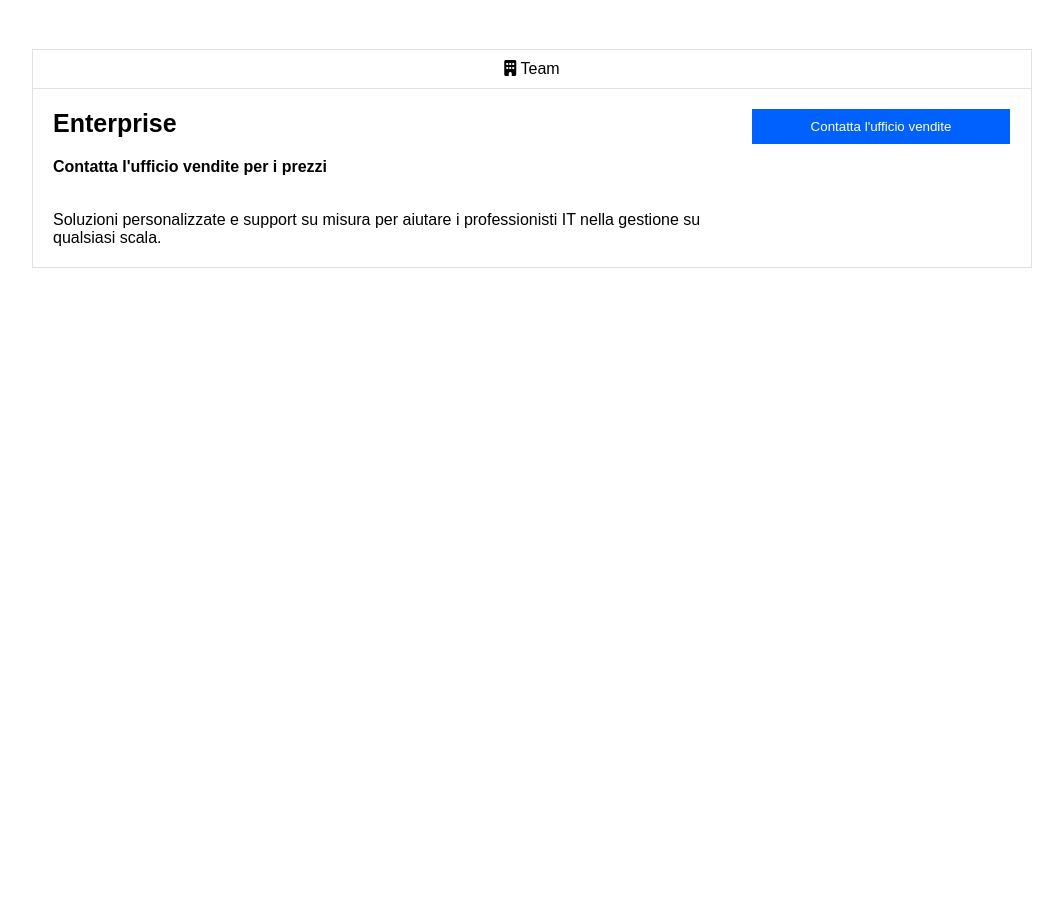
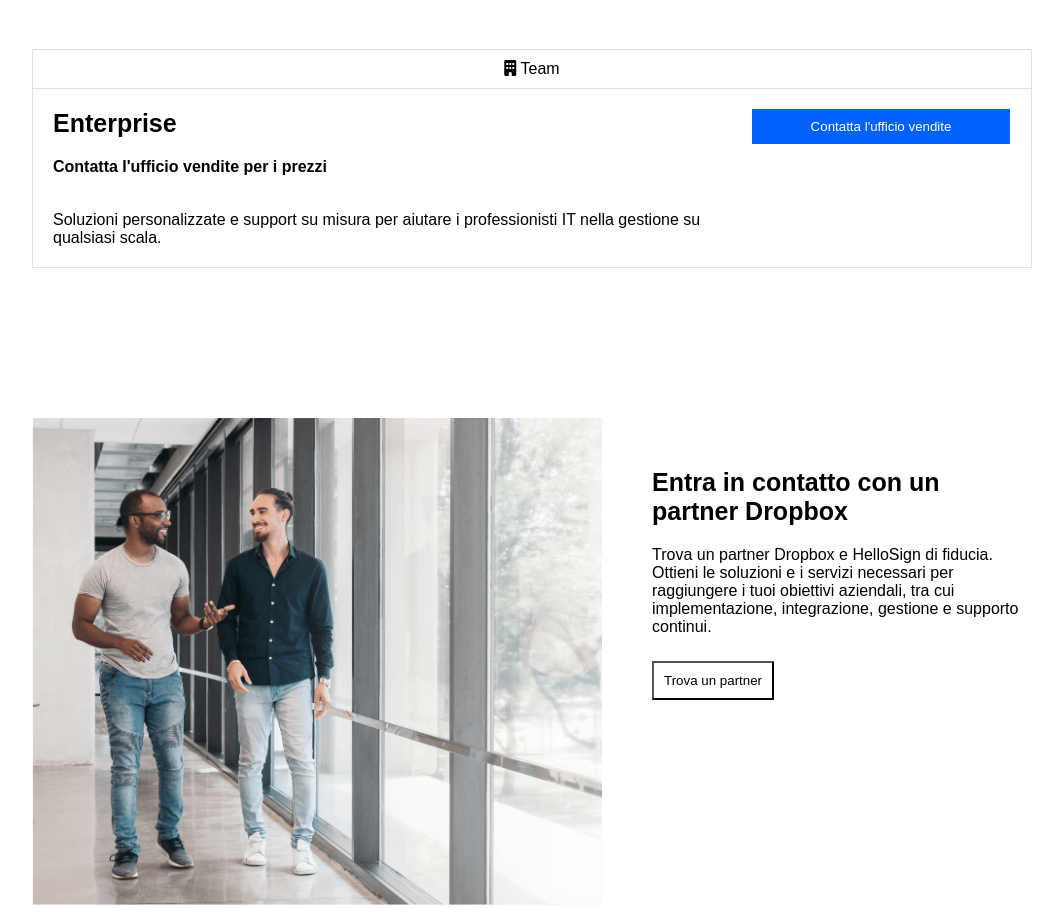
Before and after one commit to AlessioConsolo/htmlcss-dropbox, a plain HTML site: page index.html in a window 1280 px wide. Shown: the part 1992-2901 px from the top of the page, without its empty margins (108-1171 px from the left). Before the commit the page ends 2260 px from the top, so only its background shows below. Drawn offline with Linux system fonts and the light colour scheme.

Commit message:
[UPD] Added row and 2 colums "partner dropbox"

```diff
--- a/css/style.css
+++ b/css/style.css
@@ -74,6 +74,12 @@ h5 {
   cursor: pointer;
 }
 
+.white_b {
+  background-color: white;
+  padding: 10px;
+  cursor: pointer;
+}
+
 .margin-bot-75 {
   margin-bottom: 75px;
 }
@@ -90,6 +96,10 @@ h5 {
   margin-bottom: 40px;
 }
 
+.margin-bot-25 {
+  margin-bottom: 25px;
+}
+
 .margin-left-5 {
   margin-left: 5px;
 }
@@ -103,6 +113,10 @@ h5 {
   padding-bottom: 35px;
 }
 
+.margin-t50-b20 {
+  margin-top: 50px;
+  margin-bottom: 20px;
+}
 /******** MAIN ********/
 
 .main-container {
@@ -155,7 +169,7 @@ h5 {
 
 .main-row-horizontal {
   width: 1000px;
-  margin: 0 auto;
+  margin: 0 auto 150px auto;
   display: flex;
   border: 1px solid rgba(225, 225, 227, 255);
 }
@@ -173,6 +187,26 @@ h5 {
 
 .main-col-horizontal-30 {
   width: 30%;
+}
+
+.main_row_parter_drop {
+  width: 1000px;
+  margin: 0 auto;
+  display: flex;
+  gap: 50px;
+}
+
+.main_col_partner_drop_60 {
+  width: 60%;
+}
+
+.main_col_partner_drop_60 img {
+  height: 100%;
+  width: 100%;
+}
+
+.main_col_partner_drop_40 {
+  width: 40%;
 }
 
 .main-col-1000 {
--- a/index.html
+++ b/index.html
@@ -355,6 +355,27 @@
             </div>
           </div>
         </div>
+        <div class="main_row_parter_drop">
+          <div class="main_col_partner_drop_60">
+            <div class="content">
+              <img src="./img/partner.png" alt="partner" />
+            </div>
+          </div>
+          <div class="main_col_partner_drop_40">
+            <div class="content">
+              <h3 class="margin-t50-b20">
+                Entra in contatto con un partner Dropbox
+              </h3>
+              <p class="margin-bot-25">
+                Trova un partner Dropbox e HelloSign di fiducia. Ottieni le
+                soluzioni e i servizi necessari per raggiungere i tuoi obiettivi
+                aziendali, tra cui implementazione, integrazione, gestione e
+                supporto continui.
+              </p>
+              <button class="white_b">Trova un partner</button>
+            </div>
+          </div>
+        </div>
       </div>
     </main>
   </body>
```
